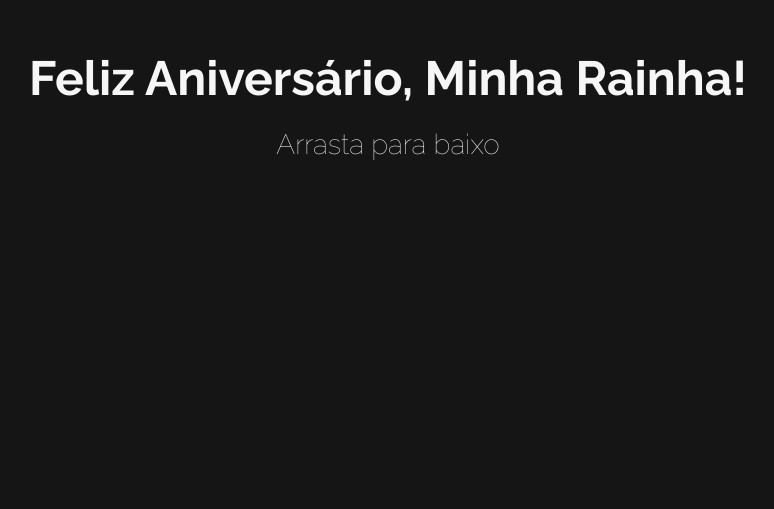
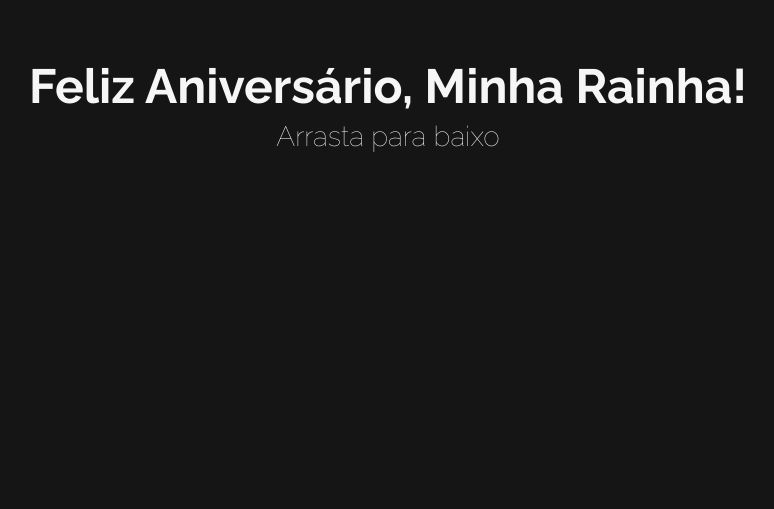
Before and after one commit to willamy388720/happy-birthday-mom, a React (Vite) app: page / in a window 1280 px wide. Shown: the part 291-800 px from the top of the page, without its empty margins (252-1026 px from the left). Built offline with nearby package versions, Linux system fonts and the light colour scheme.

Commit message:
first commit

```diff
--- a/src/pages/Home/index.tsx
+++ b/src/pages/Home/index.tsx
@@ -1,5 +1,5 @@
 import { Display, TextNormal } from "@styles/typography";
-import { Apresentation, Content } from "./styles";
+import { Apresentation, Content, DragDownText } from "./styles";
 import { DivWithAnimation } from "@components/DivWithAnimation";
 import { HorizontalScrollCarousel } from "@components/HorizontalScrollCarousel";
 
@@ -39,11 +39,11 @@ export function Home() {
               outViewAnimation={{ opacity: 0, y: -100 }}
               transition={{ duration: 0.7, ease: "easeInOut" }}
             >
-              <div style={{ textAlign: "center" }}>
+              <DragDownText>
                 <TextNormal size="8" weight="thin">
                   Arrasta para baixo
                 </TextNormal>
-              </div>
+              </DragDownText>
             </DivWithAnimation>
           </Apresentation>
         </Content>
--- a/src/pages/Home/styles.ts
+++ b/src/pages/Home/styles.ts
@@ -16,12 +16,12 @@ export const Apresentation = styled.div`
   width: 100%;
   flex-direction: column;
   align-items: center;
-  gap: 1.5rem;
+  /* gap: 1.5rem; */
 
   text-align: justify;
 
   @media ${breakpoints.sm} {
-    gap: 0;
+    gap: 0rem;
     max-width: 100vw;
     padding: 0 2rem;
     .display-text {
@@ -29,7 +29,15 @@ export const Apresentation = styled.div`
     }
 
     .running-text {
-      font-size: 1.4rem;
+      font-size: 1.6rem;
     }
   }
 `;
+
+export const DragDownText = styled.div`
+  text-align: center;
+
+  @media ${breakpoints.sm} {
+    margin-top: -2rem;
+  }
+`;
```
